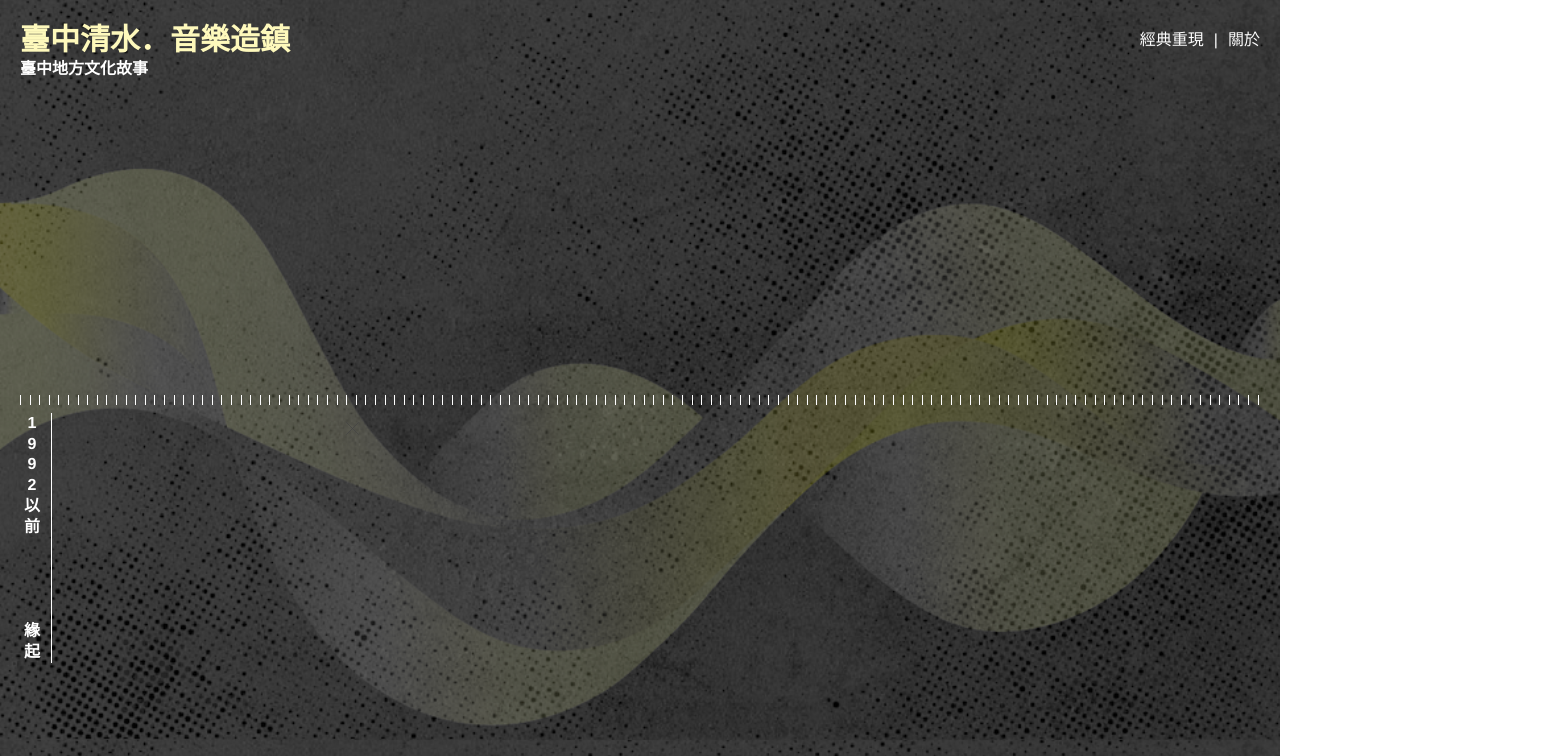
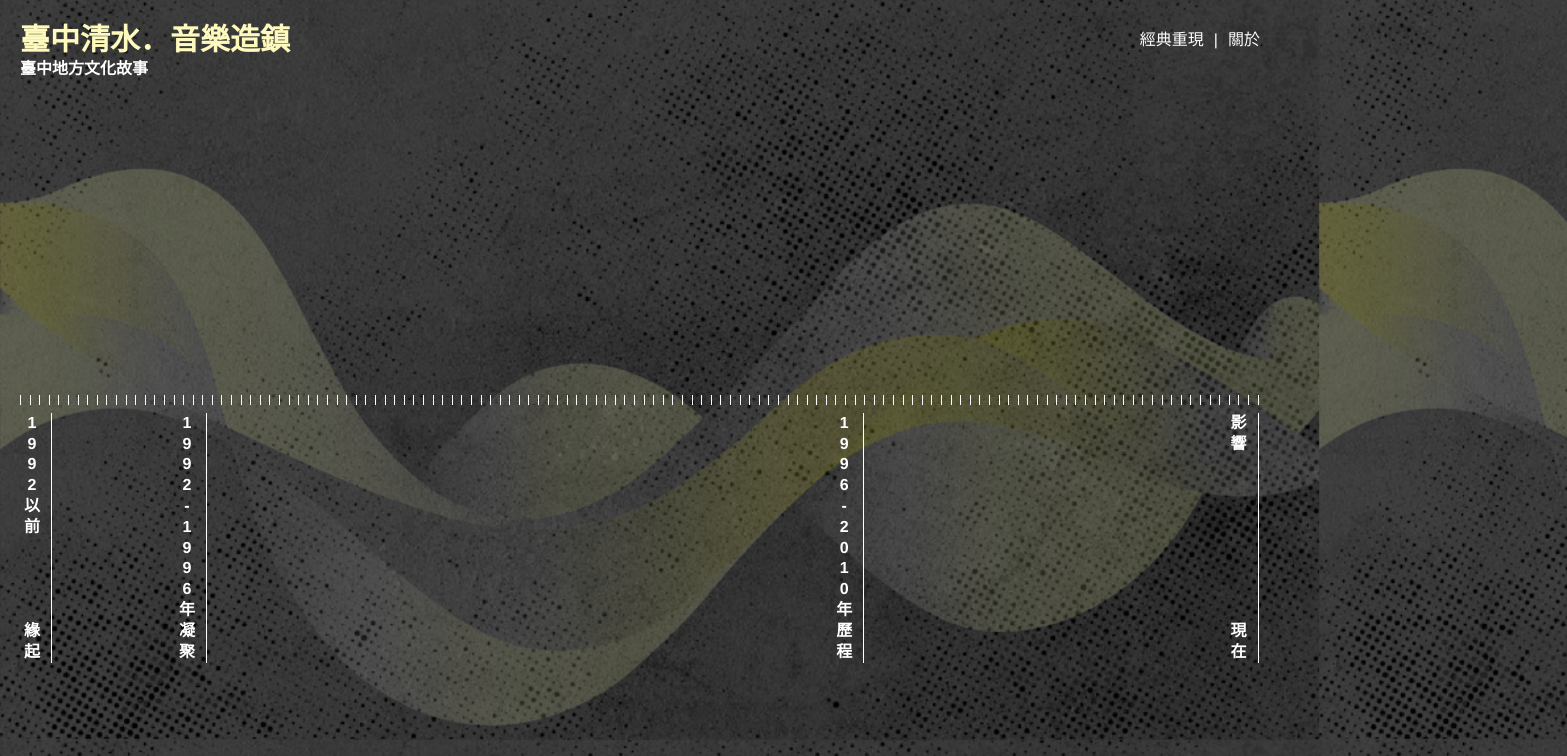
Before and after one commit to kevinluo201/2019_qingshui, a Vue app: page / in a window 1280 px wide. Shown: the top 756 px of the page, 1567 px wide, since content can reach past the window. Built offline with nearby package versions, Linux system fonts and the light colour scheme.

Commit message:
add expand animation

```diff
--- a/src/components/HomeYear.vue
+++ b/src/components/HomeYear.vue
@@ -2,7 +2,7 @@
   <div class="home-year" :class="{ hovered: (isHovered && !isActive), active: isActive }" v-bind:style="{ left: leftPosition }">
     <div class="container">
       <div class="title"
-        @click="isActive = !isActive"
+        @click="$emit('yearSelect', year)"
         @mouseenter="isHovered = true"
         @mouseleave="isHovered = false"
       >
@@ -15,7 +15,7 @@
         </h3>
       </div>
       <div class="intro">
-        <img src="~@/assets/icon-hp-esc.svg" alt="close" class="close" @click="isActive = false">
+        <img src="~@/assets/icon-hp-esc.svg" alt="close" class="close" @click="$emit('yearSelect', null)">
         <article>
           {{ year.article }}
         </article>
@@ -29,13 +29,15 @@ export default {
   props: ['yearSelected', 'year'],
   data() {
     return {
-      isActive: false,
       isHovered: false
     }
   },
   computed: {
+    isActive() {
+      return this.year === this.yearSelected
+    },
     leftPosition() {
-      return `${this.year.left}%`
+      return `calc(${this.year.left})`
     }
   }
 }
@@ -47,6 +49,7 @@ export default {
   position: absolute;
   height: 250px;
   @include transition(height 0.2s ease);
+  @include transition(left 3s ease);
 }
 
 .container {
@@ -112,6 +115,7 @@ export default {
 .home-year.active {
   .intro {
     width: 312px;
+    @include transition(width 3s ease);
   }
 }
 </style>
--- a/src/views/Home.vue
+++ b/src/views/Home.vue
@@ -8,6 +8,22 @@
       <HomeYear
         :yearSelected="yearSelected"
         :year="year91"
+        @yearSelect="yearSelect"
+      />
+      <HomeYear
+        :yearSelected="yearSelected"
+        :year="year92"
+        @yearSelect="yearSelect"
+      />
+      <HomeYear
+        :yearSelected="yearSelected"
+        :year="year97"
+        @yearSelect="yearSelect"
+      />
+      <HomeYear
+        :yearSelected="yearSelected"
+        :year="yearNow"
+        @yearSelect="yearSelect"
       />
     </div>
   </div>
@@ -29,13 +45,65 @@ export default {
         title: '1992以前',
         sub: '緣起',
         article: "1986年9月18日，協會成員吳長錕返鄉創立華笙音樂城，從事古典音樂與流行音樂CD專賣店。店中經常聚集來自台中市市區及海線地區許多愛好音樂的朋友，在此討論音樂，甚至租巴士遠赴台北國家音樂廳聆聽一流的演奏團體及其美妙的古典音樂作品。愛樂者將華笙音樂城視為清水小鎮的文化沙龍，成為音樂交流中心，於是興起成立古典音樂俱樂部組織的念頭。1992年5月的一個午後，一群愛好音樂的朋友在清水「華笙音樂城」聚會，在分享聆賞音樂心得之餘，提議成立音樂聯誼會，把古典音樂之美得以帶給更多的朋友分享，並取了一個名字，稱作「台中港區古典音樂協會」。",
-        left: 2.5
+        left: '2.5%'
       },
-      left92: 15,
-      left96: 25.5,
-      left97: 68,
-      leftNow: 99.8,
+      year92: {
+        title: '1992-1996年',
+        sub: '凝聚',
+        article: "古典音樂協會成立後，早期舉辦了多場音樂講座、音樂欣賞或音樂會，居然從來沒賠過錢！關鍵在於「都靠自己人。」，協會的活動經費，有百分之三十來自鎮上的店家，例如有來自咖啡館、電腦行、中藥行等各樣的店，店家除了經費贊助之外，更是協會舉辦活動時最佳的宣傳點。只要宣傳單、海報交給店家，店家就自動自發地將宣傳品放置於醒目的地方，供居民取閱，必要時也會大力推薦。協會同樣的也會運用各種方法和店家「交流」。譬如每次會議，就會選擇在鎮上不同的店裡開會，一家一家地去消費，這麼做一方面可以促進消費，再者可以帶動店家的參與感，得到店家更多的肯定與支持。直到1994年4月協會正式立案成立，擴大更名為「台中縣古典音樂協會」，會員人數大為增加，會務蒸蒸日上，音樂會一場一場的舉辦，音樂造鎮的夢想，於是在每一個人的心中燃起。",
+        left: '15%'
+      },
+      year96: {
+        title: '1996年',
+        sub: '經典重現',
+        article: "1995年，牛罵頭首屆藝文季21場次展演項目中，音樂即佔十餘場，即可知音樂協會推廣音樂之空前成功，而音樂推廣之形式亦極為多元化並深化落實，這些成功的推廣展演，也豐富了我們所有音樂協會成員的心靈層面及推展經驗。1996年，亦因1995年牛罵頭首屆藝文季的成功，激發古典音樂協會舉辦「牛罵頭音樂節」的決心，於是展開八月~十二月長達五個月的音樂節慶活動，內容由國際名家彼德密勒古列之鋼琴演奏小提琴家蘇顯達之獨奏，拉丁民族樂風之墨西哥傳統民俗樂，本地海線音樂家郭芝苑作品回顧等，到年終歲末之「聖誕音樂會」之節慶音樂，可說是一「長長又常常」的音樂季節啊。這樣的主題式音樂節、創下台灣小鎮舉辦音樂節慶首例。",
+        left: '25.5%'
+      },
+      year97: {
+        title: '1996-2010年',
+        sub: '歷程',
+        article: "1992年至今，從小型的音樂欣賞會、獨奏會到大型管絃樂團的演出早已超過三百多場，從在地演奏家、國內知名演奏家到國際級的演奏家都曾經親臨這個小鎮參與演出。特別從1996年夏季推出的 「牛罵頭音樂節」不僅是台灣中部重要的音樂嘉年華會，且活動所規劃之主題也能與世界同步與接軌，如1997年為紀念舒伯特兩百年誕辰，推出「向舒伯特致敬」音樂節、2000年為紀念巴哈逝世250週年，推出「重見巴哈」音樂節，就在這一年一位清水的鄉親從歐洲歸來，剛下飛機回到清水，看到沿路音樂節的路旗飄揚，上面寫著「重見巴哈」及巴哈圖像，告訴我們說：不僅歐洲各國在紀念巴哈，想不到清水小鎮竟然也同步在紀念巴哈，讓他覺得好感動。",
+        left: '68%'
+      },
+      yearNow: {
+        title: '影響',
+        sub: '現在',
+        article: "2000年10月，國際著名的「莫斯科國家管絃樂團」在清水首演，在台北記者會有人問到：為何會選擇在清水小鎮首演？當時身為活動承辦人的我感性回答說：「因為這裡有一群愛樂的朋友，十年前成立音樂協會時，我們經常大夥包著遊覽車北上國家音樂廳聆聽一流樂團的演出，沒有人想到十年後，一流的樂團卻需搭遊覽車遠赴清水為我們演出」，才不過十年的光陰，不僅這裡的音樂人口明顯增加了，我們左鄰右舍也出現了許多學音樂的小孩，更感動的是：有許多人還是當年音樂會的義工呢！音樂造鎮在清水，未來不僅要有培育音樂人才的音樂班，更需要培養更多的音樂聆賞人口，未來應繼續積極推動音樂研習營、主題音樂節等.，讓更多非音樂班的子弟也能加入音樂造鎮的園地，也許若干年後，便可由我們的子弟組成「社區管絃樂團」，屆時由自己的樂團演奏自己的音樂作品，不會再只是夢想。音樂節得推動與舉行，不僅讓音樂進入每一個人的心中，成為清水人生活中的一部分，清水小鎮同時擁有清水國小、國中及高中三所音樂班，真可謂台灣奇蹟。而小鎮在社區營造的推動及文化資產的守護，也因此造成小鎮的風潮，到了現在小鎮擁有19處市定的文化資產及高美野生動保護區，每年超過500萬的觀光客到清水參訪。",
+        left: '99.8%'
+      },
       // aritcle
+    }
+  },
+  methods: {
+    yearSelect(e) {
+      this.year91.left = '2.5%'
+      this.year92.left = '15%'
+      this.year96.left = '25.5%'
+      this.year97.left = '68%'
+      this.yearNow.left = '99.8%'
+      switch(e) {
+        case this.year91:
+          this.year92.left = "15% + 300px"
+          break
+        // case this.year96:
+        //   this.year91.left = 20
+        //   this.year92.left = 15
+        //   this.year96.left = 25.5
+        //   this.year97.left = 68
+        //   this.yearNow.left = 99.8
+        //   break
+        // case this.year97:
+        //   this.year91.left = 2.5
+        //   this.year92.left = 15
+        //   this.year96.left = 25.5
+        //   this.year97.left = 68
+        //   this.yearNow.left = 99.8
+        //   break
+        case this.yearNow:
+          this.yearNow.left = '99.8% - 300px'
+          break
+      }
+      this.yearSelected = e
     }
   }
 }
```
